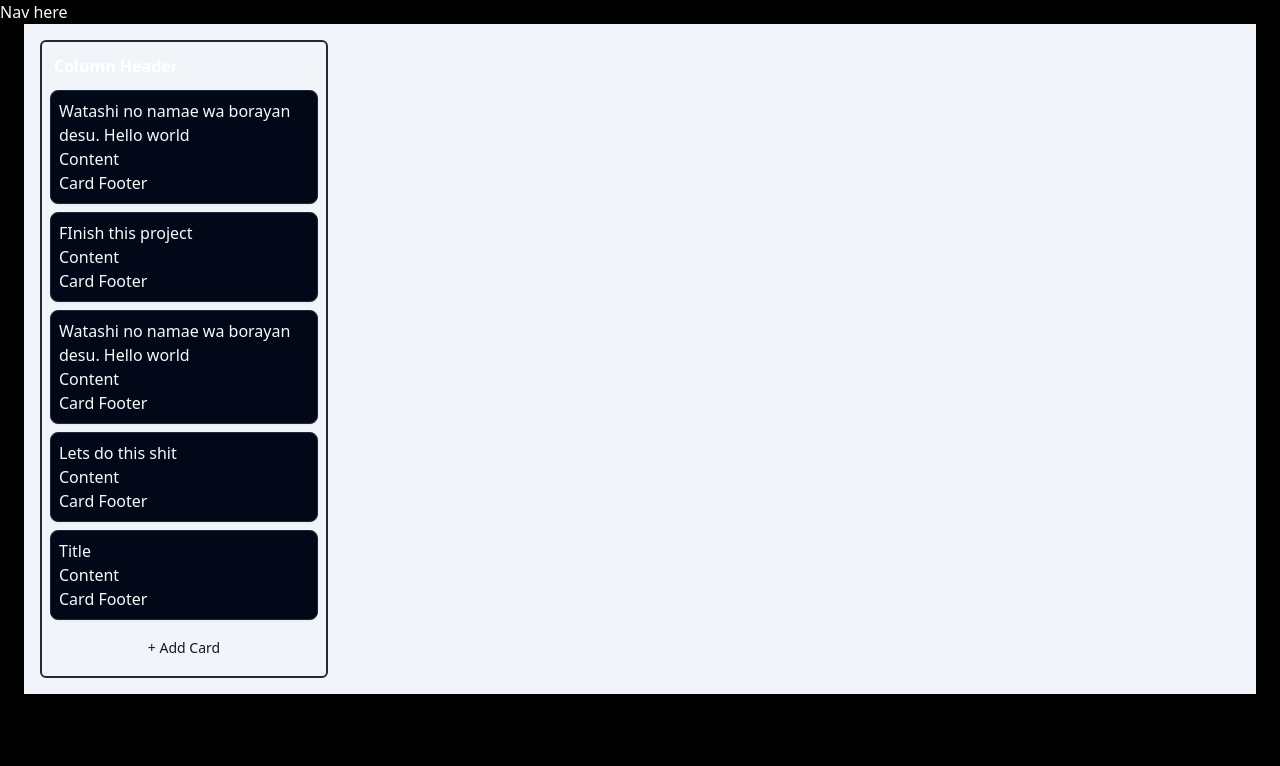
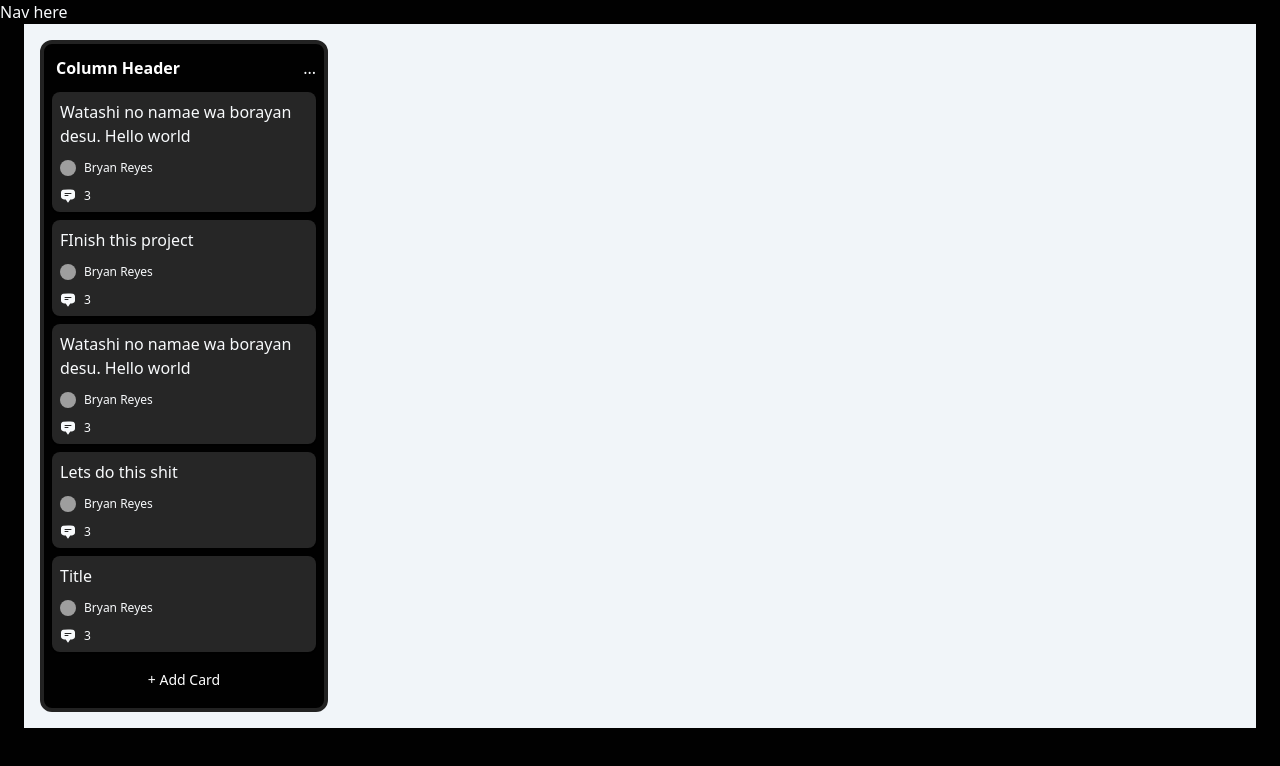
Before and after one commit to breyes17/Kanban, a React app: page / in a window 1280 px wide. Shown: the top 766 px of the page. Built offline with nearby package versions, Linux system fonts and the light colour scheme; grey boxes are pictures that could not be loaded; the HTML template or start-up script is replaced by a standard one.

Commit message:
Add avatar and heroicon the completed the card content

```diff
--- a/package.json
+++ b/package.json
@@ -12,6 +12,8 @@
     "preview": "vite preview"
   },
   "dependencies": {
+    "@heroicons/react": "^2.1.1",
+    "@radix-ui/react-avatar": "^1.0.4",
     "@radix-ui/react-slot": "^1.0.2",
     "class-variance-authority": "^0.7.0",
     "clsx": "^2.1.0",
--- /dev/null
+++ b/src/components/column/column-card/column-card-footer.tsx
@@ -0,0 +1,13 @@
+import { CardFooter } from "@/components/ui/card";
+import { ChatBubbleBottomCenterTextIcon } from "@heroicons/react/24/solid";
+
+const ColumnCardFooter = () => {
+  return (
+    <CardFooter className="flex gap-2">
+      <ChatBubbleBottomCenterTextIcon className="h-4 w-4" />
+      <p className="text-xs">3</p>
+    </CardFooter>
+  );
+};
+
+export default ColumnCardFooter;
--- a/src/components/column/column-card/column-card-owner.tsx
+++ b/src/components/column/column-card/column-card-owner.tsx
@@ -1,5 +1,15 @@
+import { Avatar, AvatarFallback, AvatarImage } from "@/components/ui/avatar";
+
 const ColumnCardOwner = () => {
-  return <div>ColumnCardOwner</div>;
+  return (
+    <div className="flex gap-2 items-center">
+      <Avatar className="h-4 w-4">
+        <AvatarImage src="https://github.com/shadcn.png" />
+        <AvatarFallback>BR</AvatarFallback>
+      </Avatar>
+      <h3 className="text-xs">Bryan Reyes</h3>
+    </div>
+  );
 };
 
 export default ColumnCardOwner;
--- a/src/components/column/column-card/column-card.tsx
+++ b/src/components/column/column-card/column-card.tsx
@@ -1,10 +1,6 @@
-import {
-  Card,
-  CardContent,
-  CardFooter,
-  CardHeader,
-} from "@/components/ui/card";
+import { Card, CardHeader } from "@/components/ui/card";
 import ColumnCardOwner from "./column-card-owner";
+import ColumnCardFooter from "./column-card-footer";
 
 const ColumnCard = () => {
   const sample = [
@@ -19,12 +15,10 @@ const ColumnCard = () => {
   const random = Math.floor(Math.random() * sample.length);
   const title = sample[random];
   return (
-    <Card>
+    <Card className="bg-[var(--gray)] border-0 flex flex-col gap-3">
       <CardHeader>{title}</CardHeader>
-      <CardContent>Content</CardContent>
-      <CardFooter>
-        <p>Card Footer</p>
-      </CardFooter>
+      <ColumnCardOwner />
+      <ColumnCardFooter />
     </Card>
   );
 };
--- a/src/components/column/column-footer.tsx
+++ b/src/components/column/column-footer.tsx
@@ -1,12 +1,13 @@
 import { Button } from "../ui/button";
+import { CardContent } from "../ui/card";
 
 const ColumnFooter = () => {
   return (
-    <div className="flex justify-center">
-      <Button className="w-full bg-transparent hover:bg-slate-700">
+    <CardContent className="flex justify-center">
+      <Button className="text-white w-full bg-transparent duration-300 hover:bg-slate-700">
         + Add Card
       </Button>
-    </div>
+    </CardContent>
   );
 };
 
--- a/src/components/column/column.tsx
+++ b/src/components/column/column.tsx
@@ -4,7 +4,7 @@ import ColumnHeader from "./column-header";
 
 const Column = () => {
   return (
-    <div className="w-72 min-h-fit h-auto border-2 rounded-md p-2 flex flex-col gap-2 bg-[var(--background)]">
+    <div className="columnDefault">
       <ColumnHeader />
       <ColumnContentContainer />
       <ColumnFooter />
--- /dev/null
+++ b/src/components/ui/avatar.tsx
@@ -0,0 +1,48 @@
+import * as React from "react"
+import * as AvatarPrimitive from "@radix-ui/react-avatar"
+
+import { cn } from "@/lib/utils"
+
+const Avatar = React.forwardRef<
+  React.ElementRef<typeof AvatarPrimitive.Root>,
+  React.ComponentPropsWithoutRef<typeof AvatarPrimitive.Root>
+>(({ className, ...props }, ref) => (
+  <AvatarPrimitive.Root
+    ref={ref}
+    className={cn(
+      "relative flex h-10 w-10 shrink-0 overflow-hidden rounded-full",
+      className
+    )}
+    {...props}
+  />
+))
+Avatar.displayName = AvatarPrimitive.Root.displayName
+
+const AvatarImage = React.forwardRef<
+  React.ElementRef<typeof AvatarPrimitive.Image>,
+  React.ComponentPropsWithoutRef<typeof AvatarPrimitive.Image>
+>(({ className, ...props }, ref) => (
+  <AvatarPrimitive.Image
+    ref={ref}
+    className={cn("aspect-square h-full w-full", className)}
+    {...props}
+  />
+))
+AvatarImage.displayName = AvatarPrimitive.Image.displayName
+
+const AvatarFallback = React.forwardRef<
+  React.ElementRef<typeof AvatarPrimitive.Fallback>,
+  React.ComponentPropsWithoutRef<typeof AvatarPrimitive.Fallback>
+>(({ className, ...props }, ref) => (
+  <AvatarPrimitive.Fallback
+    ref={ref}
+    className={cn(
+      "flex h-full w-full items-center justify-center rounded-full bg-muted",
+      className
+    )}
+    {...props}
+  />
+))
+AvatarFallback.displayName = AvatarPrimitive.Fallback.displayName
+
+export { Avatar, AvatarImage, AvatarFallback }
--- a/src/index.css
+++ b/src/index.css
@@ -35,6 +35,9 @@
     --ring: 222.2 84% 4.9%;
 
     --radius: 0.5rem;
+
+    /* custom */
+    --gray: hsl(0 0% 14.9%);
   }
 
   .dark {
@@ -75,4 +78,8 @@
   body {
     @apply bg-background text-foreground;
   }
+
+  .columnDefault {
+    @apply w-72 min-h-fit h-auto border-4 rounded-xl p-2 flex flex-col gap-2 bg-[hsl(var(--background))] border-[#222222];
+  }
 }
```
Also changed, not shown: 1 other file (tests, documents, lock files or other folders).
